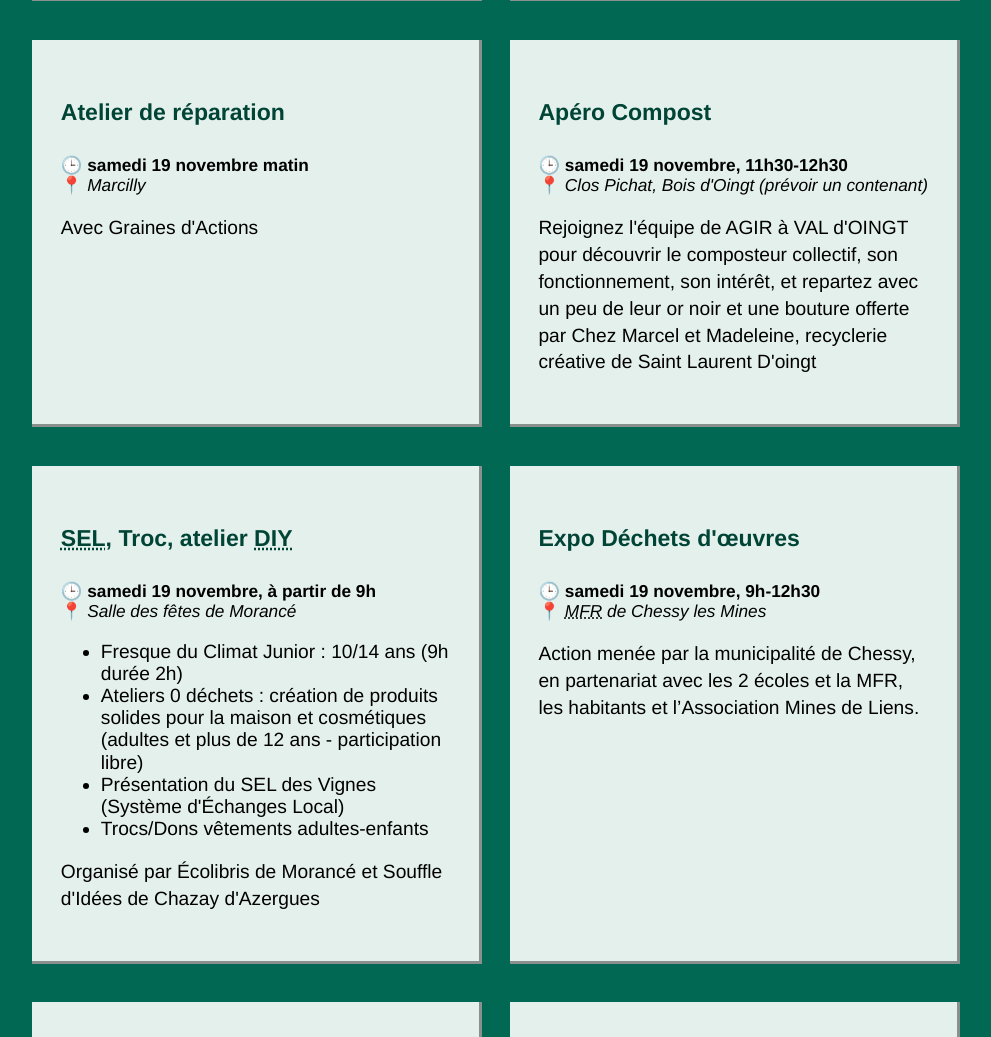
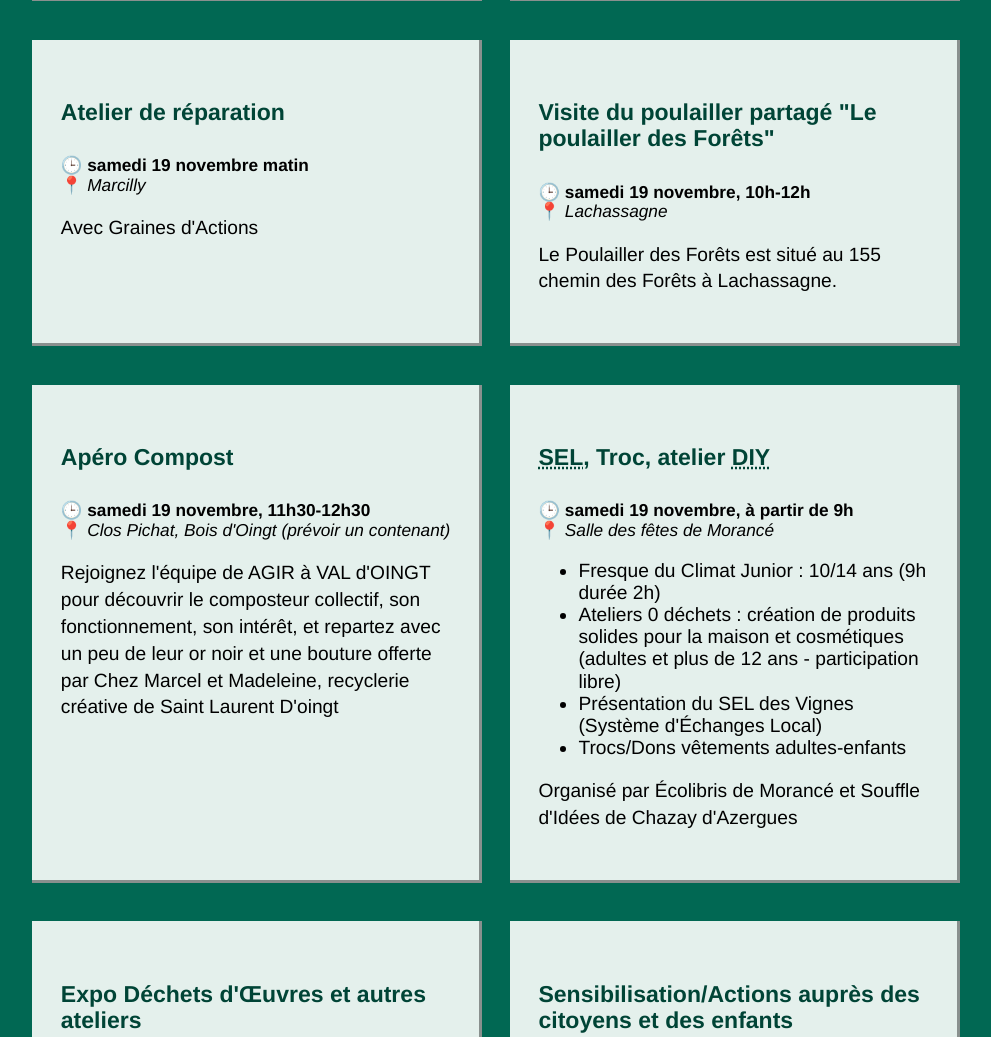
Before and after one commit to mloyat/serd-pierres-dorees.fr, a plain HTML site: page web/index.html in a window 1280 px wide. Shown: the part 1450-2487 px from the top of the page, without its empty margins (144-1135 px from the left). Drawn offline with Linux system fonts and the light colour scheme.

Commit message:
Ajustement du programme

```diff
--- a/web/index.html
+++ b/web/index.html
@@ -64,6 +64,7 @@
                   <option value="chatillon">Châtillon d'Azergues</option>
                   <option value="chessy">Chessy les Mines</option>
                   <option value="cogny">Cogny</option>
+                  <option value="lachassagne">Lachassagne</option>
                   <option value="legny">Légny</option>
                   <option value="marcilly">Marcilly d'Azergues</option>
                   <option value="morance">Morancé</option>
@@ -73,7 +74,7 @@
                 </select></span>
               </div>
 
-              <article class="carte" data-date="" data-commune="alix|bagnols|charnay|chatillon|morance|pommiers|theize">
+              <article class="carte" data-date="" data-commune="alix|bagnols|charnay|chatillon|lachassagne|morance|pommiers|theize">
                 <h4>Pesée des déchets de cantine</h4>
                 <div class="date">à partir du 21 novembre</div>
                 <div class="lieu">Les écoles des communes du territoire</div>
@@ -93,6 +94,13 @@
                 <div class="date">samedi 19 novembre matin</div>
                 <div class="lieu">Marcilly</div>
                 <p>Avec Graines d'Actions</p>
+              </article>
+
+              <article class="carte" data-date="2022-11-19" data-commune="lachassagne">
+                <h4>Visite du poulailler partagé "Le poulailler des Forêts"</h4>
+                <div class="date">samedi 19 novembre, 10h-12h</div>
+                <div class="lieu">Lachassagne</div>
+                <p>Le Poulailler des Forêts est situé au 155 chemin des Forêts à Lachassagne.</p>
               </article>
 
               <article class="carte" data-date="2022-11-19" data-commune="valdoingt">
@@ -117,10 +125,11 @@
 
 
               <article class="carte" data-date="2022-11-19" data-commune="chessy">
-                <h4>Expo Déchets d'œuvres</h4>
+                <h4>Expo Déchets d'Œuvres et autres ateliers</h4>
                 <div class="date">samedi 19 novembre, 9h-12h30</div>
                 <div class="lieu"><abbr title="Maison Familiale et Rurale">MFR</abbr> de Chessy les Mines</div>
-                <p>Action menée par la municipalité de Chessy, en partenariat avec les 2 écoles et la MFR, les habitants et l’Association Mines de Liens.</p>
+                <p>Action menée par la municipalité de Chessy, en partenariat avec les 2 écoles, la MFR, les
+                  habitants et l’Association Mines de Liens : expo, atelier composteur (au coeur de bois), atelier déco de Noël (Mines de Liens) et recyclage (apportez vos bouchons en platique) et explication/sensibilisation sur le tri par une intervention du Sytraival.</p>
               </article>
 
               <article class="carte" data-date="2022-11-19" data-commune="bagnols">
@@ -465,6 +474,7 @@
               <li>Chatillon</li>
               <li>Chessy les Mines</li>
               <li>Cogny</li>
+              <li>Lachassagne</li>
               <li>Morancé</li>
               <li>Pommiers</li>
               <li>Theizé</li>
```
